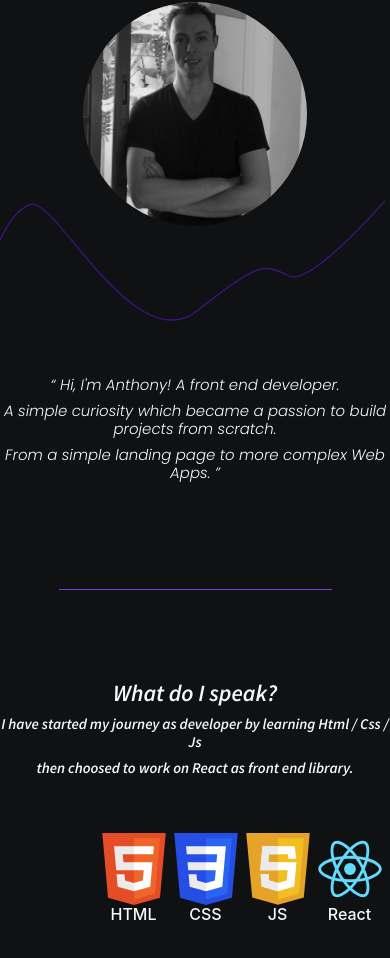
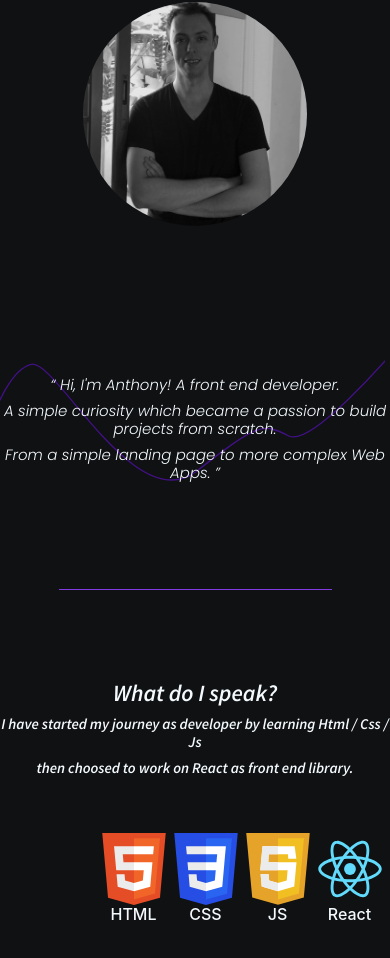
Before and after one commit to AnthonyAlmany/AnthonyAlmany.github.io, a React (Create React App) app: page / in a window 390 px wide. Shown: the part 984-1942 px from the top of the page. Built offline with nearby package versions, Linux system fonts and the light colour scheme; a web font is replaced by a local one.

Commit message:
update wave margin top

```diff
--- a/src/style/style.css
+++ b/src/style/style.css
@@ -401,7 +401,9 @@ textarea {
             height: 20%;
            padding-bottom: 2rem;
         }
-
+        .wave{
+            margin-top: 30rem;
+        }
 
         /* Projects */
         .projects-container{
@@ -474,6 +476,9 @@ textarea {
         .picture-container{
             margin-top: 1rem;
         }
+        .wave{
+            margin-top: 20rem;
+        }
 
         /* Languages */
         .languages-component{
```
